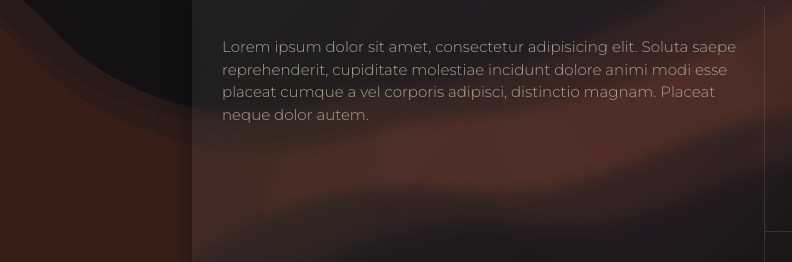
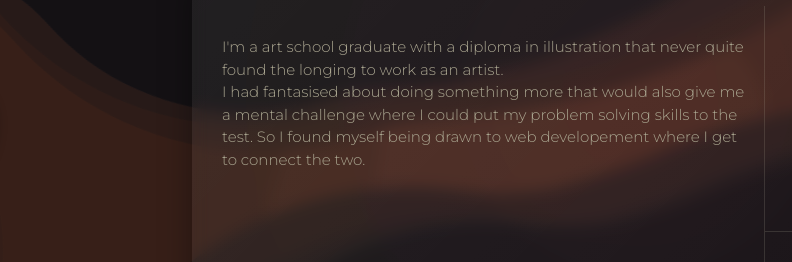
Before and after one commit to idabjarney/portfolio, a website built with Vite: page about/index.html in a window 1280 px wide. Shown: the part 172-434 px from the top of the page, 0-792 px from the left. Built offline with nearby package versions, Linux system fonts and the light colour scheme.

Commit message:
wrote a couple of paragraphs about me

```diff
--- a/about/index.html
+++ b/about/index.html
@@ -216,7 +216,8 @@
           </div>
           <div class="about-container glass">
             <div class="text-container">
-              <p>Lorem ipsum dolor sit amet, consectetur adipisicing elit. Soluta saepe reprehenderit, cupiditate molestiae incidunt dolore animi modi esse placeat cumque a vel corporis adipisci, distinctio magnam. Placeat neque dolor autem.</p>
+              <p>I'm a art school graduate with a diploma in illustration that never quite found the longing to work as an artist.</p>
+              <p>I had fantasised about doing something more that would also give me a mental challenge where I could put my problem solving skills to the test. So I found myself being drawn to web developement where I get to connect the two.</p>
             </div>
             <div class="stack-container">
 
```
